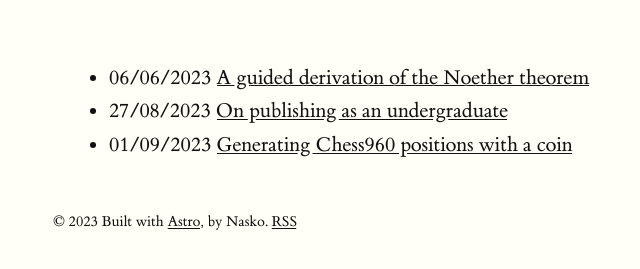
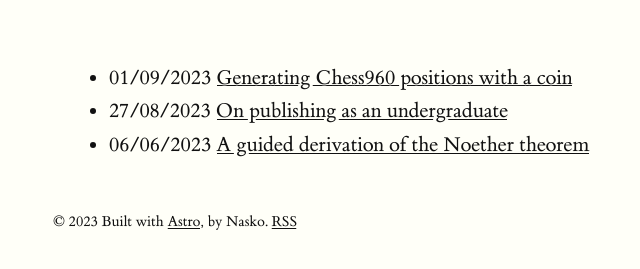
Before and after one commit to astronasko/astronasko.github.io, a plain HTML site: page blog/index.html in a window 1280 px wide. Shown: the part 185-454 px from the top of the page, without its empty margins (107-747 px from the left). Drawn offline with Linux system fonts and the light colour scheme.

Commit message:
reorder blog entries
most recent first

```diff
--- a/blog/index.html
+++ b/blog/index.html
@@ -54,25 +54,25 @@
 			<section>
 				<ul>
 					<li>
-								<time datetime="2023-06-05T21:00:00.000Z">
-	06/06/2023
+								<time datetime="2023-08-31T23:00:00.000Z">
+	01/09/2023
 </time>
-								<a href="/blog/20230601/">
-									A guided derivation of the Noether theorem
+								<a href="/blog/20230901/">
+									Generating Chess960 positions with a coin
 								</a>
 							</li><li>
-								<time datetime="2023-08-26T21:00:00.000Z">
+								<time datetime="2023-08-26T23:00:00.000Z">
 	27/08/2023
 </time>
 								<a href="/blog/20230827/">
 									On publishing as an undergraduate
 								</a>
 							</li><li>
-								<time datetime="2023-08-31T21:00:00.000Z">
-	01/09/2023
+								<time datetime="2023-06-05T23:00:00.000Z">
+	06/06/2023
 </time>
-								<a href="/blog/20230901/">
-									Generating Chess960 positions with a coin
+								<a href="/blog/20230601/">
+									A guided derivation of the Noether theorem
 								</a>
 							</li>
 				</ul>
```
